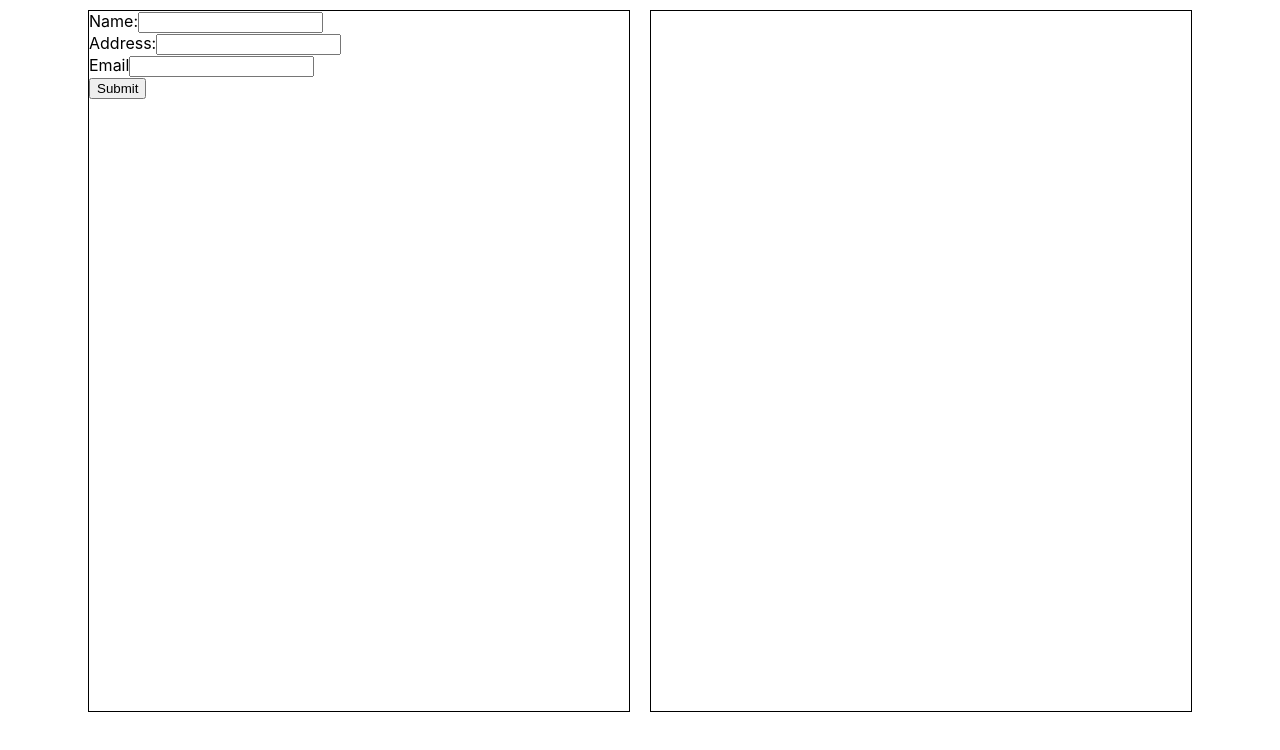
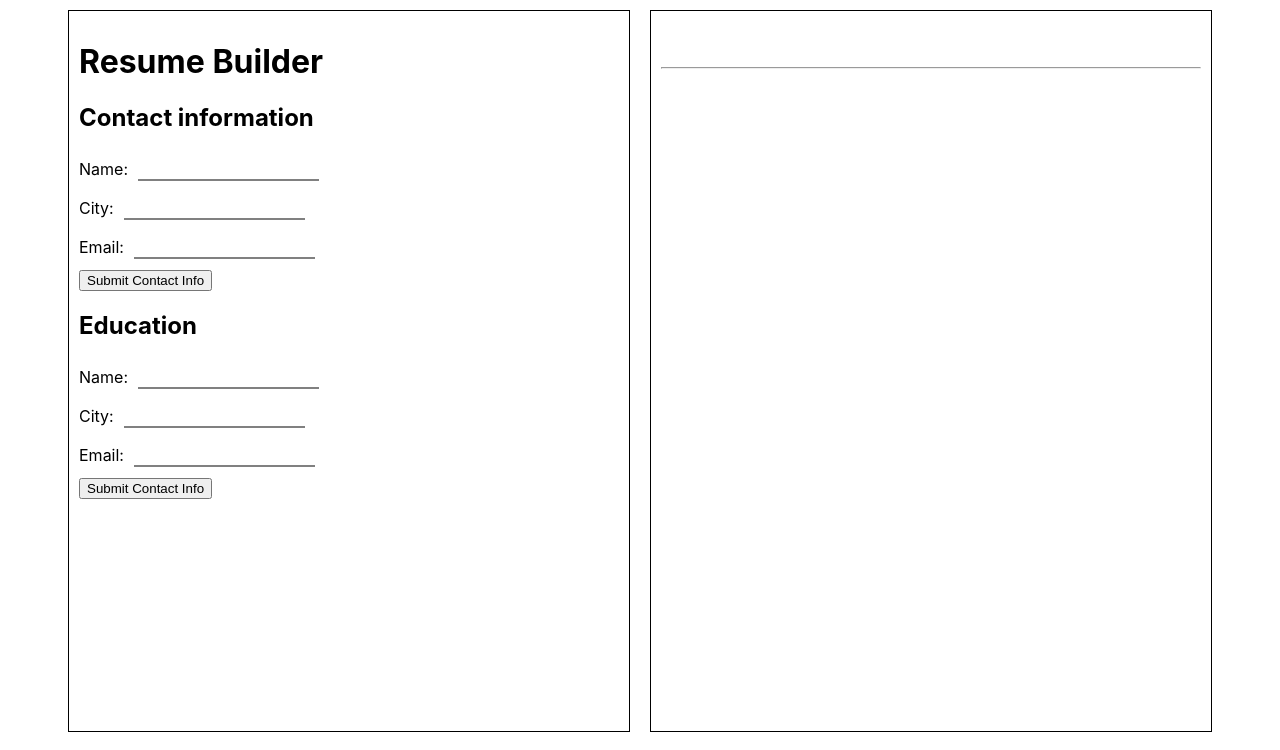
Before and after one commit to rypmaloney/resume-builder, a React (Create React App) app: page / in a window 1280 px wide. Shown: the top 750 px of the page. Built offline with nearby package versions, Linux system fonts and the light colour scheme.

Commit message:
Styled contact display. Styled form. Started adding edu form section

```diff
--- a/src/App.css
+++ b/src/App.css
@@ -11,6 +11,7 @@
   width: 540px;
   min-width: 540px;
   margin: 10px;
+  padding: 10px;
 }
 
 .display{
@@ -19,4 +20,14 @@
   min-width: 540px;
   height: 700px;
   margin: 10px;
+  padding: 10px;
 }
+
+input[type=text]{
+  margin: 10px;
+  border: none;
+  border-bottom: 2px solid gray;
+}
+input[type=text]:focus{
+  outline: none;
+}
--- a/src/App.js
+++ b/src/App.js
@@ -2,6 +2,7 @@ import React from "react";
 import "./App.css";
 import Contact from "./components/Contact.js";
 import ContactDisplay from "./components/display/ContactDisplay";
+import Education from "./components/Education";
 
 class App extends React.Component {
     constructor(props) {
@@ -29,15 +30,18 @@ class App extends React.Component {
     render() {
         return (
             <div className="App">
+
               <div className="form">
-
+              <h1>Resume Builder</h1>
                 <Contact
                     click={this.onSubmitName}
                     contact={this.state.contact}
                 />
+                <Education />
               </div>
               <div className="display">
                 <ContactDisplay contact={this.state.contact} />
+                <hr></hr>
               </div>
             </div>
         );
--- a/src/components/Contact.js
+++ b/src/components/Contact.js
@@ -5,17 +5,18 @@ const Contact = (props) => {
 
     return (
         <div>
+        <h2>Contact information</h2>
             <form onSubmit={props.click}>
                 <label htmlFor="nameInput">Name:</label>
                 <input type="text" id="nameInput" />
                 <br />
-                <label htmlFor="addressInput">Address:</label>
+                <label htmlFor="addressInput">City:</label>
                 <input type="text" id="addressInput" />
                 <br />
-                <label htmlFor="emailInput">Email</label>
+                <label htmlFor="emailInput">Email:</label>
                 <input type="text" id="emailInput" />
                 <br />
-                <button type="submit">Submit</button>
+                <button type="submit">Submit Contact Info</button>
                 <br />
             </form>
         </div>
--- a/src/components/Education.js
+++ b/src/components/Education.js
@@ -0,0 +1,26 @@
+import React from "react";
+
+const Education = (props) => {
+    //const { tasks } = props;
+
+    return (
+        <div>
+        <h2>Education</h2>
+            <form onSubmit={props.click}>
+                <label htmlFor="nameInput">Name:</label>
+                <input type="text" id="nameInput" />
+                <br />
+                <label htmlFor="addressInput">City:</label>
+                <input type="text" id="addressInput" />
+                <br />
+                <label htmlFor="emailInput">Email:</label>
+                <input type="text" id="emailInput" />
+                <br />
+                <button type="submit">Submit Contact Info</button>
+                <br />
+            </form>
+        </div>
+    );
+};
+
+export default Education;
--- /dev/null
+++ b/src/components/display/ContactDisplay.css
@@ -0,0 +1,18 @@
+.contact-display{
+    display:flex;
+    flex-direction:row;
+    font-family: 'Times New Roman', Times, serif;
+}
+.contact-display div{
+    margin-top: 20px;
+    flex-direction: column;
+}
+
+.contact-display p{
+    font-size: 12px;
+    margin: 0 0 0 25px;
+}
+.contact-display h1{
+    font-size: 45px;
+    margin-top: 8px;
+}
--- a/src/components/display/ContactDisplay.js
+++ b/src/components/display/ContactDisplay.js
@@ -1,4 +1,5 @@
 import React from "react";
+import "./ContactDisplay.css"
 
 const ContactDisplay = (props) => {
     //const { tasks } = props;
@@ -6,9 +7,11 @@ const ContactDisplay = (props) => {
     return (
         <div>
                 <div className="contact-display">
-                    <p>{props.contact.name}</p>
-                    <p>{props.contact.address}</p>
-                    <p>{props.contact.email}</p>
+                    <h1>{props.contact.name}</h1>
+                    <div>
+                        <p>{props.contact.address}</p>
+                        <p>{props.contact.email}</p>
+                    </div>
                 </div>
         </div>
     );
```
